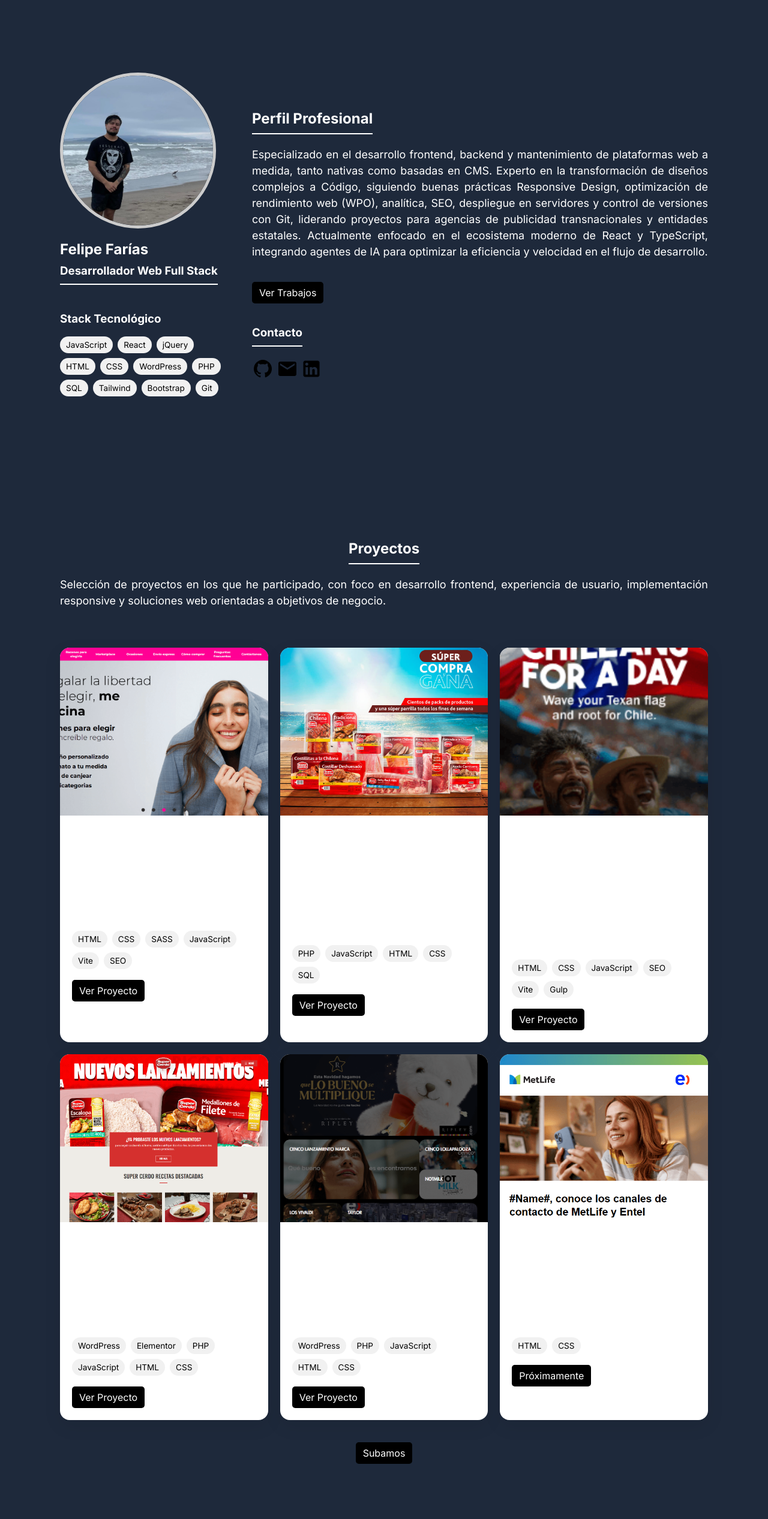
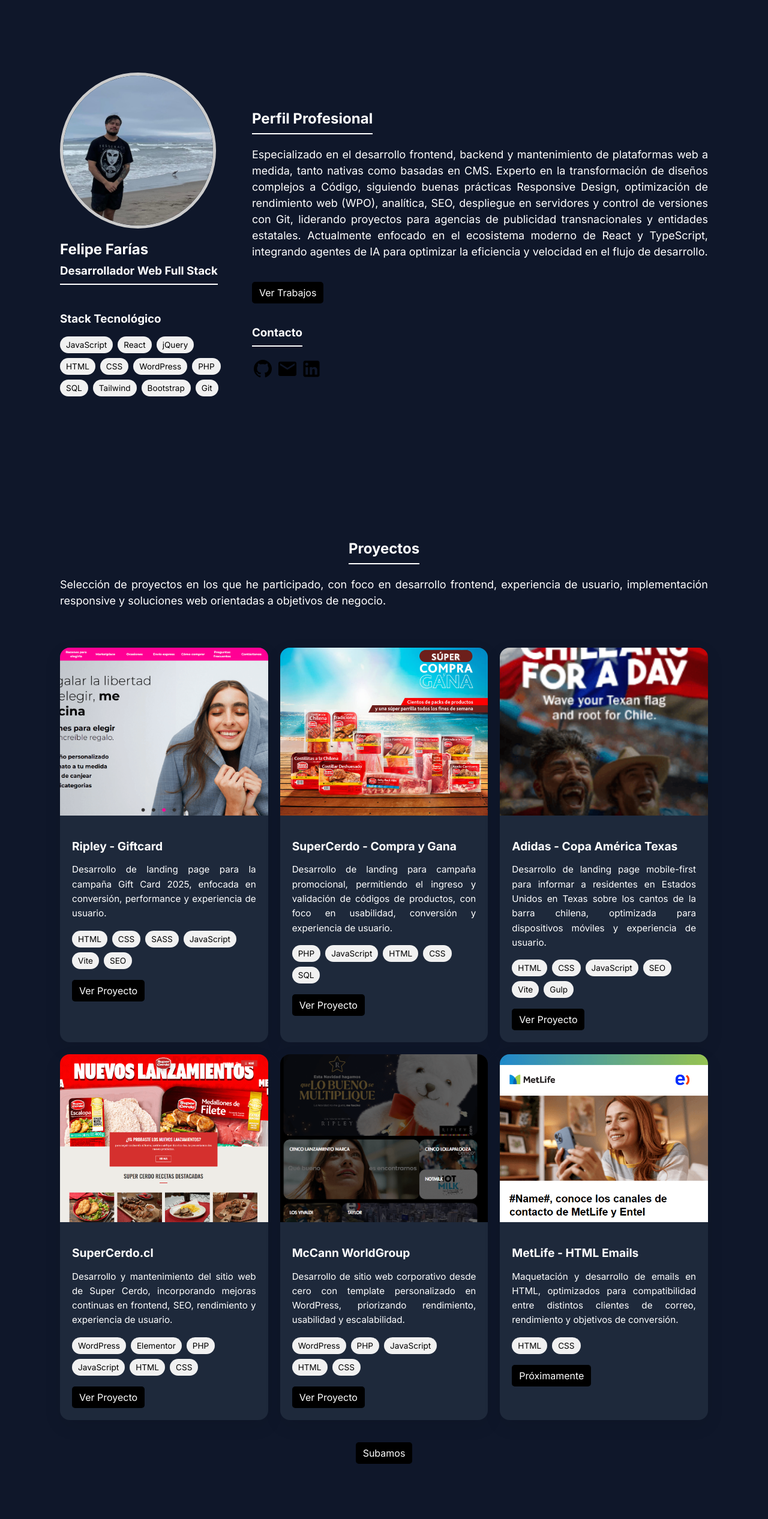
Before and after one commit to ffariascubillos/portafolio, a PHP site: page / in a window 1280 px wide. Shown: the whole page at 60% size. Run offline with PHP 8.4, Linux system fonts and the light colour scheme.

Commit message:
Cambio de color en el componente card

```diff
--- a/assets/css/app.css
+++ b/assets/css/app.css
@@ -6,7 +6,7 @@ body {
   font-family: "Inter", sans-serif;
   margin: 0;
   padding: 0;
-  background-color: #1E293B;
+  background-color: #0F172A;
 }
 
 a {
@@ -141,7 +141,7 @@ p {
   gap: 20px;
 }
 .card {
-  background: #fff;
+  background: #1E293B;
   border-radius: 16px;
   overflow: hidden;
   box-shadow: 0 10px 30px rgba(0, 0, 0, 0.08);
```
